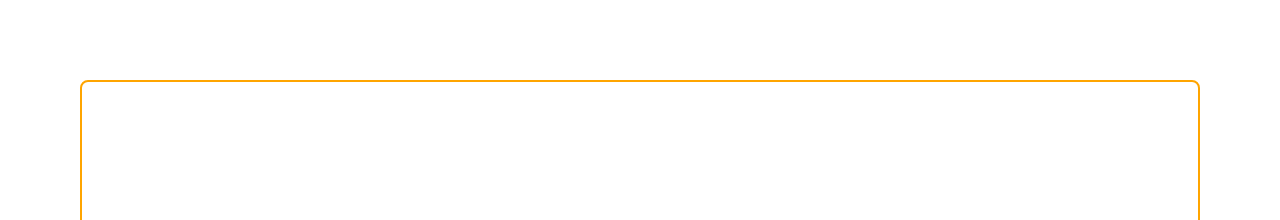
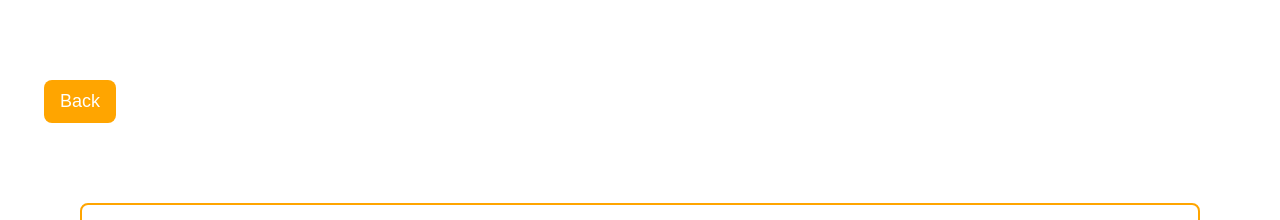
Before and after one commit to asraf-code/Profit-and-Loss-App, a plain HTML site: page index.html in a window 1280 px wide. Shown: the top 220 px of the page. Drawn offline with nearby package versions, Linux system fonts and the light colour scheme.

Commit message:
added back button

```diff
--- a/index.html
+++ b/index.html
@@ -8,6 +8,9 @@
     <link rel="stylesheet" href="style.css">
 </head>
 <body>
+    <nav>
+        <a href="https://asraf-noor.netlify.app/projects.html" style="text-decoration:none"><button id="btn-nav" >Back</button></a>
+      </nav>
     <main>
     <h1>What's up with my Stonks?</h1>
 
--- a/style.css
+++ b/style.css
@@ -18,10 +18,32 @@ body {
     flex-direction: column;
 }
 
+#btn-nav {
+    background: var(--primary-color);
+    border: none;
+    color: #fff;
+    padding: 0.7rem 1rem;
+    border-radius: 0.5rem;
+    font-size: large;
+    cursor: pointer;
+    outline: #fff;
+    margin: auto;
+    display: block;
+
+
+  }
+
+  nav {
+    margin-bottom: 3rem;
+    max-width: 20vh;
+    margin-top: 5rem;
+
+  }
+
 main {
     border: 2px solid var(--primary-color);
     border-radius: 0.5rem;
-    margin: 5rem;
+    margin: 2rem 5rem;
     padding-bottom: 5rem;
 
 }
```
